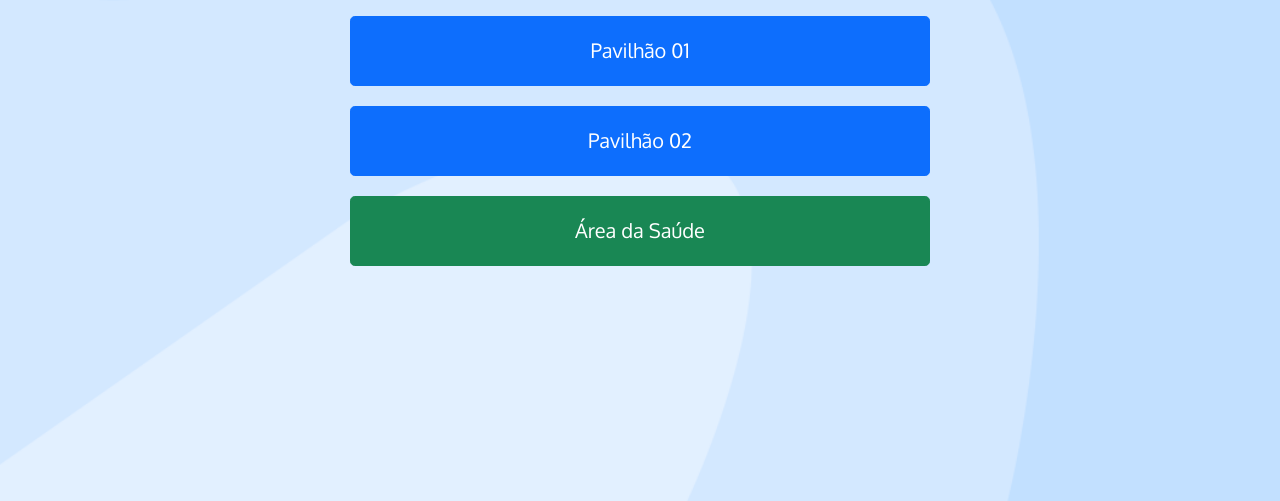
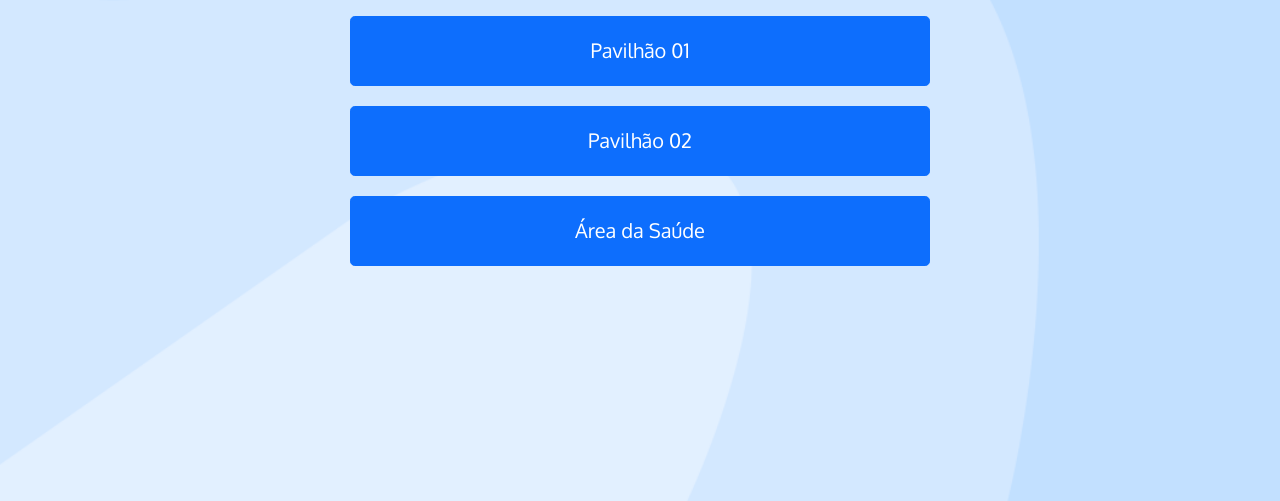
Before and after one commit to GabrielC20/BuscarSala-main, a Django app: template home/templates/menu.html in a window 1280 px wide. Shown: the part 299-800 px from the top of the page. Run offline with Django 5.2, Linux system fonts and the light colour scheme; the template is opened without the code that fills it, so the values that code supplies are empty; some web fonts are replaced.

Commit message:
ALTERAÇÃO DE COR NO BOTÃO DA ARIA DA SAUDE

```diff
--- a/home/templates/menu.html
+++ b/home/templates/menu.html
@@ -25,7 +25,7 @@
                 </a>
 
                 <!-- Novo botão para Área da Saúde -->
-                <a class="btn btn-success btn-lg btn-block" href="{% url 'area_saude' %}">Área da Saúde</a>
+                <a class="btn btn-primary btn-lg btn-block" href="{% url 'area_saude' %}">Área da Saúde</a>
             </div>
 
         </div>
```
